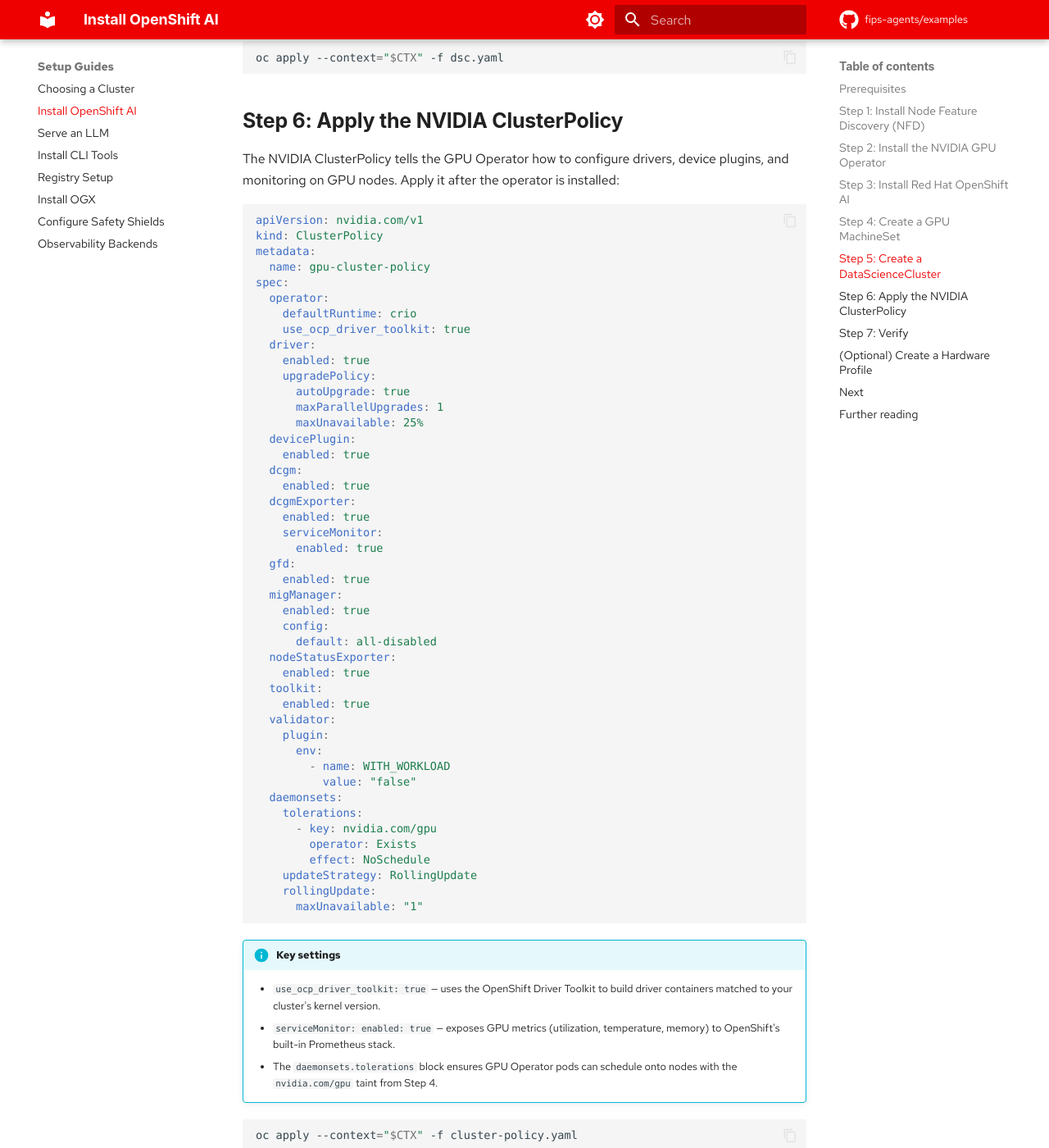
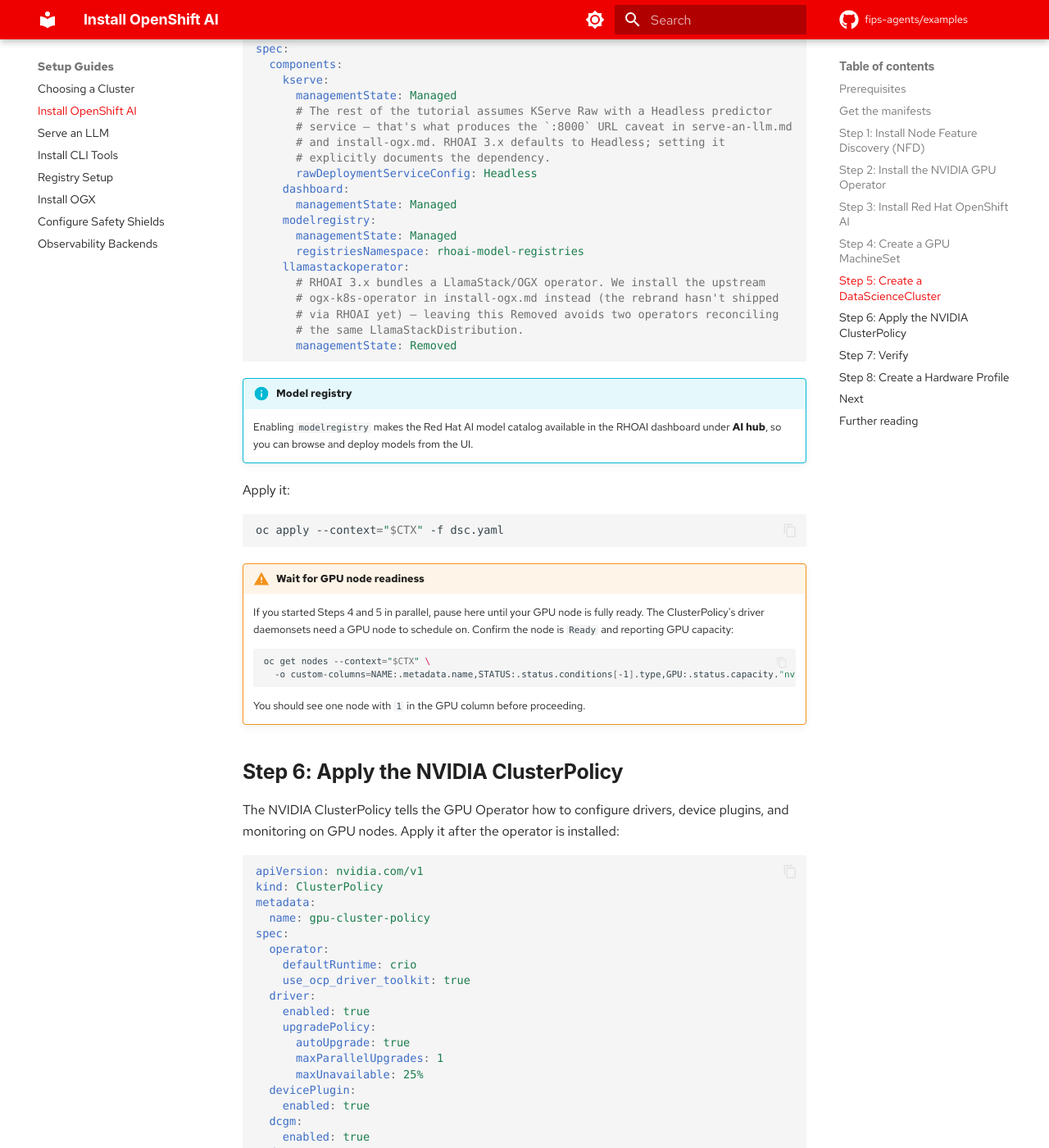
Before and after one commit to fips-agents/examples, an MkDocs documentation site: the page built from docs/guides/install-openshift-ai.md, in a window 1280 px wide and 1400 px high, scrolled down 6147 px. Shown: the whole window at 82% size. Built offline with MkDocs 1.6.1 and Material for MkDocs 9.7.7, drawn with Linux system fonts in a browser that asks for light colours; some web fonts are replaced; comment, search, counter and statistics services are not loaded; some of the changed text lies outside the part shown.

Commit message:
docs: Improve install guide UX from walkthrough feedback
Add manifests/platform/ with all YAML files referenced by the install
guide so students can clone the repo and apply directly instead of
manually creating files from inline code blocks.

Key fixes from a manual walkthrough:
- Shell comments in bash blocks caused zsh errors on copy-paste
- GPU instance pricing softened with "at time of writing" disclaimer
- Node watch command now shows GPU column to identify GPU node
- Added GPU readiness checkpoint before ClusterPolicy step
- ClusterPolicy notReady bounce documented as normal
- DSC now includes modelregistry for AI hub catalog access
- Hardware Profile promoted from optional to required Step 8

Assisted-by: Claude Code (Opus 4.6)

````diff
--- a/docs/guides/install-openshift-ai.md
+++ b/docs/guides/install-openshift-ai.md
@@ -35,6 +35,21 @@ channel (validated on 3.3.1). RHOAI 3.x requires OpenShift 4.19 or later.
     ```bash
     export CTX=$(oc config current-context)
     ```
+
+---
+
+## Get the manifests
+
+The YAML manifests used in this guide live in the repo under `manifests/platform/`.
+Clone the repo if you haven't already:
+
+```bash
+git clone https://github.com/fips-agents/examples.git
+cd examples/manifests/platform
+```
+
+Each step below also shows the YAML inline for reference, so you can review
+what each manifest contains before applying it.
 
 ---
 
@@ -147,8 +162,9 @@ oc apply --context="$CTX" -f gpu-operator-subscription.yaml
 Because `installPlanApproval` is `Manual`, you need to find and approve the
 InstallPlan:
 
+Wait for the InstallPlan to appear:
+
 ```bash
-# Wait for the InstallPlan to appear
 oc get installplan --context="$CTX" -n nvidia-gpu-operator -w
 ```
 
@@ -225,8 +241,9 @@ The script below exports the first worker MachineSet, changes the instance
 type to `g6e.4xlarge` (1 NVIDIA L40S, 48 GB VRAM), increases the disk to
 200 GB, adds the `nvidia.com/gpu` taint, and sets replicas to 1:
 
+Clone an existing worker MachineSet for GPU:
+
 ```bash
-# Clone an existing worker MachineSet for GPU
 WORKER_MS=$(oc get machineset --context="$CTX" -n openshift-machine-api \
   -o jsonpath='{.items[0].metadata.name}')
 
@@ -262,14 +279,17 @@ oc get machineset "$WORKER_MS" --context="$CTX" -n openshift-machine-api -o json
     `Ready`:
 
     ```bash
-    oc get nodes --context="$CTX" -w
+    oc get nodes --context="$CTX" \
+      -o custom-columns=NAME:.metadata.name,STATUS:.status.conditions[-1].type,GPU:.status.capacity."nvidia\.com/gpu" -w
     ```
 
 !!! tip "Instance type alternatives"
-    `g6e.4xlarge` provides an L40S with 48 GB VRAM at ~$1.60/hr. If your
-    region doesn't have `g6e` availability, `g5.4xlarge` (A10G, 24 GB VRAM,
-    ~$1.20/hr) also works for tutorial-sized models. Adjust `instanceType` in
-    the `jq` command above.
+    `g6e.4xlarge` provides an L40S with 48 GB VRAM (approximately $1.60/hr
+    at time of writing). If your region doesn't have `g6e` availability,
+    `g5.4xlarge` (A10G, 24 GB VRAM, approximately $1.20/hr at time of
+    writing) also works for tutorial-sized models. Adjust `instanceType` in
+    the `jq` command above. Check current AWS pricing for your region and
+    account agreement.
 
 ## Step 5: Create a DataScienceCluster
 
@@ -294,6 +314,9 @@ spec:
       rawDeploymentServiceConfig: Headless
     dashboard:
       managementState: Managed
+    modelregistry:
+      managementState: Managed
+      registriesNamespace: rhoai-model-registries
     llamastackoperator:
       # RHOAI 3.x bundles a LlamaStack/OGX operator. We install the upstream
       # ogx-k8s-operator in install-ogx.md instead (the rebrand hasn't shipped
@@ -302,11 +325,29 @@ spec:
       managementState: Removed
 ```
 
+!!! info "Model registry"
+    Enabling `modelregistry` makes the Red Hat AI model catalog available in
+    the RHOAI dashboard under **AI hub**, so you can browse and deploy models
+    from the UI.
+
 Apply it:
 
 ```bash
 oc apply --context="$CTX" -f dsc.yaml
 ```
+
+!!! warning "Wait for GPU node readiness"
+    If you started Steps 4 and 5 in parallel, pause here until your GPU
+    node is fully ready. The ClusterPolicy's driver daemonsets need a GPU
+    node to schedule on. Confirm the node is `Ready` and reporting GPU
+    capacity:
+
+    ```bash
+    oc get nodes --context="$CTX" \
+      -o custom-columns=NAME:.metadata.name,STATUS:.status.conditions[-1].type,GPU:.status.capacity."nvidia\.com/gpu"
+    ```
+
+    You should see one node with `1` in the GPU column before proceeding.
 
 ## Step 6: Apply the NVIDIA ClusterPolicy
 
@@ -382,14 +423,20 @@ oc get clusterpolicy gpu-cluster-policy --context="$CTX" \
   -o jsonpath='{.status.state}{"\n"}' -w
 ```
 
+!!! note
+    The ClusterPolicy status may briefly show `notReady` while driver
+    daemonsets initialize on the GPU node. This is normal — wait for it to
+    settle to `ready`.
+
 ## Step 7: Verify
 
 Check that the DataScienceCluster is ready:
 
 ```bash
 oc get dsc default-dsc --context="$CTX" -o jsonpath='{.status.phase}'
-# Ready
 ```
+
+The output should show `Ready`.
 
 The Dashboard hostname should also resolve. RHOAI 3.x exposes the
 dashboard via Gateway API (not a plain `Route` in `redhat-ods-applications`):
@@ -420,11 +467,13 @@ All pods should be `Running` or `Completed`. If any are stuck in
 If `kserve` shows `Ready` in the DSC status and a GPU node reports capacity,
 you're done.
 
-## (Optional) Create a Hardware Profile
+## Step 8: Create a Hardware Profile
 
-If you use the RHOAI dashboard to deploy models, a HardwareProfile makes
-GPU resources selectable in the UI. This step is optional if you only deploy
-models via CLI manifests.
+A HardwareProfile makes GPU resources selectable in the RHOAI dashboard when
+deploying models. Before applying the manifest, open the RHOAI dashboard and
+navigate to **Settings > Hardware profiles**. Note the default profile that
+is already listed. Then apply the manifest and refresh the page to see the
+new NVIDIA GPU profile appear.
 
 ```yaml
 apiVersion: infrastructure.opendatahub.io/v1
````
Also changed, not shown: other parts of docs/guides/install-openshift-ai.md (+2 -2 lines), 6 other files.
